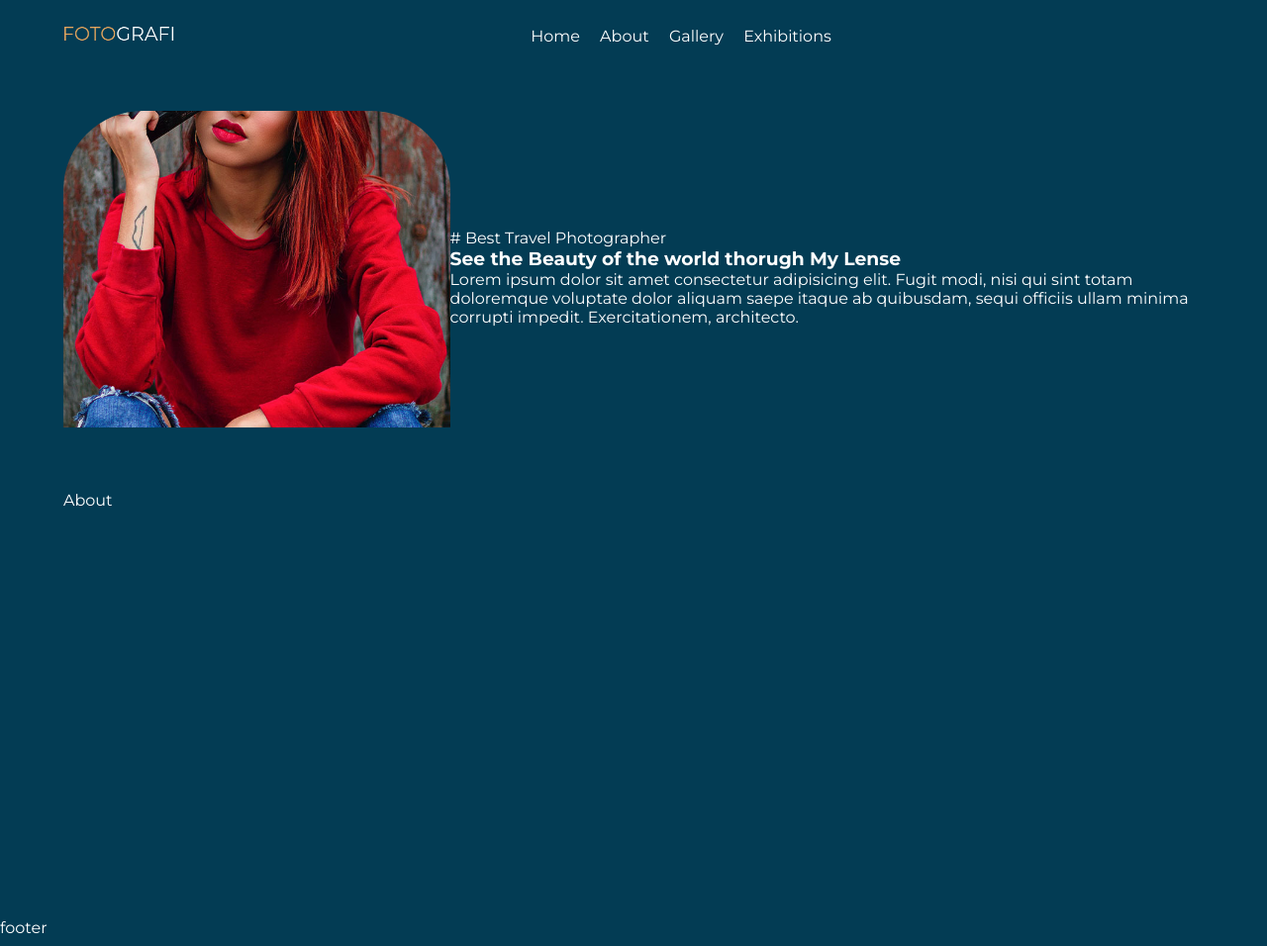
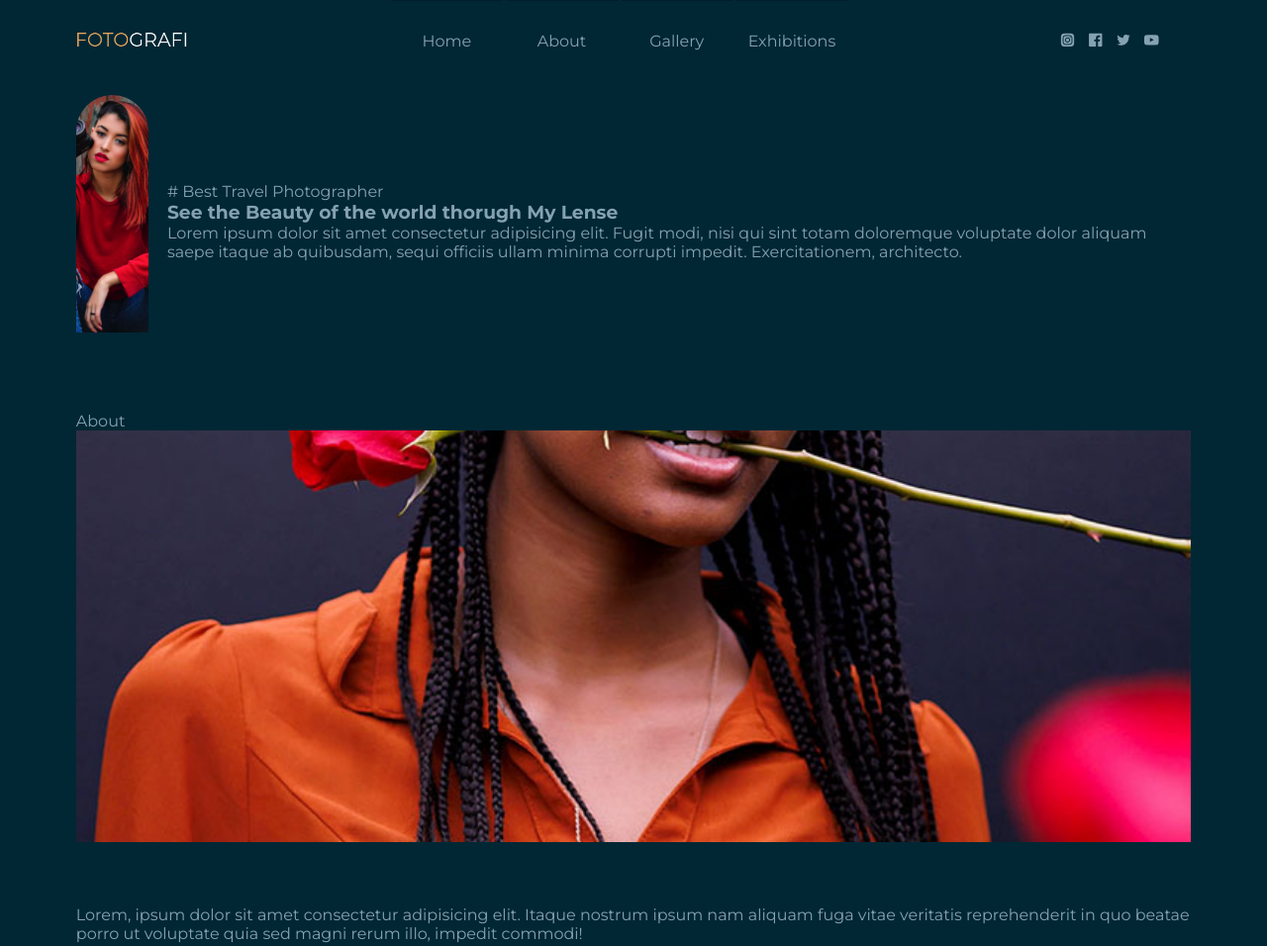
Before and after one commit to jsonfm/fotografi, a plain HTML site: page index.html in a window 1280 px wide. Shown: the top 956 px of the page at 99% size. Drawn offline with nearby package versions, Linux system fonts and the light colour scheme.

Commit message:
header updated

```diff
--- a/css/styles.css
+++ b/css/styles.css
@@ -7,16 +7,39 @@
 }
 
 :root{
-    --color-primary: rgb(3, 60, 84);
+    /* GREEN THEME */
+    --color-primary: #ff7b02;
+    --color-primary-variant: #e5a55d;
+    --color-bg-1: #000e17;
+    --color-bg-2: #001e2d;
+    --color-bg-3: #012734;
+    --color-bg-4: #003347;
+    --color-light: #85a2b2;
+    --color-white: hsl(0, 0%, 90%);
 
-    --card-radius: 5rem;
+    /* PURPLE THEME */
+    /* --color-primary: #ff7b02;
+    --color-primary-variant: #e5a55d;
+    --color-bg-1: #000e17;
+    --color-bg-2: #001e2d;
+    --color-bg-3: #012734;
+    --color-bg-4: #003347;
+    --color-light: #85a2b2;
+    --color-white: hsl(0, 0%, 90%); */
+
+    --container-width-lg: 88%;
+    --container-width-md: 92%;
+
+    --card-radius: 9rem;
 }
 /* Globals */
 
 .container, .navbar {
-    width: 90%;
+    width: var(--container-width-md);
     margin: 0 auto;
+    max-width: 2160px;
 }
+
 
 ul {
     list-style: none;
@@ -24,13 +47,27 @@ ul {
 
 a {
     text-decoration: none;
-    color: white;
+    color: var(--color-light);
+}
+
+a:hover {
+    color: var(--color-primary);
+}
+
+img {
+    display: block;
+    width: 100%;
+    object-fit: cover;
 }
 
 html, body {
-    background: var(--color-primary);
-    color: white;
+    background: var(--color-bg-3);
+    color: var(--color-light);
     font-family: 'Montserrat', sans-serif;
+}
+
+section {
+    padding: 2rem 0;
 }
 
 /* header */
@@ -40,14 +77,14 @@ header{
     position: fixed;
     top: 0;
     left: 0;
-    background: var(--color-primary);
+    background: var(--color-bg-3);
 }
 
 header .navbar {
     display: flex;
     justify-content: space-between;
     align-items: center;
-    height: 4.5rem;
+    height: 5rem;
 }
 
 header .navbar .logo img {
@@ -63,10 +100,9 @@ header .toggle {
 
 header .navigation {
     transform: scale(0);
-    background: var(--color-primary);
-    top: 5rem;
-    left: 30%;
-    padding: 1rem;
+    background: var(--color-bg-3);
+    top: 12rem;
+    left: 15%;
     transition: none;
 }
 
@@ -74,6 +110,27 @@ header .navigation.active {
     transform: scale(1);
     position: relative;
     transition: none;
+}
+
+header .navigation .nav-item {
+    height: 5rem;
+    width: 10rem;
+    box-shadow: -3rem 3rem 3rem rgba(0, 0, 0, 0.3);
+    background-color: var(--color-bg-4)
+}
+
+header .navigation .nav-item a {
+    width: 100%;
+    height: 100%;
+    display: flex;
+    align-items: center;
+    justify-content: center;
+    /* padding: 1rem 5rem 1rem 3rem; */
+    border-top: 1px solid var(--color-bg-2);
+}
+
+header .social {
+    display: none;
 }
 
 /* Main */
@@ -86,7 +143,7 @@ main {
 
 /* HOME */
 .home {
-    padding: 3rem 0;
+    padding: 2rem 0;
 }
 
 .home .banner {
@@ -97,8 +154,9 @@ main {
 
 .home .banner .image-container {
     width: 80%;
-    height: 20rem;
+    height: 15rem;
     margin-bottom: 1rem;
+    object-position: 20%;
 }
 
 .home .banner .image-container img {
@@ -106,23 +164,69 @@ main {
     height: 100%;
 
     object-fit: cover;
-    object-position: center;
     border-top-left-radius: var(--card-radius);
     border-top-right-radius: var(--card-radius);
 }
 
+/* ABOUT */
+.image-container {
+    width: 100%;
+    height: 26rem;
+}
+.image-container img {
+    width: 100%;
+    height: 100%;
+    object-fit: cover;
+}
+
+/* GALLERY */
 
 @media (min-width: 768px) {
+
+    .container, .navbar {
+        width: var(--container-width-lg);
+    }
+
+    .scrolled {
+        background: var(--color-bg-2);
+        border-bottom: 0.2rem solid var(--color-bg-3);
+        box-shadow: 0 0 1rem 1rem rgba(0, 0, 0, 0.3);
+    }
+
+
     header .navigation {
         transform: scale(1);
         top: 0;
         left: 0;
     }
 
+    header .social {
+        display: block;
+        /* margin-left: auto; */
+    }
+
+    header .navigation {
+        margin: 0 auto;
+        background: transparent;
+    }
+
+    header .social .social-item,
+    header .navigation .nav-item
+    {
+        display: inline-block;
+        background: transparent;
+    }
+
     header .navigation .nav-item {
-        display: inline-block;
-        margin-left: 1rem;
+        width: 7rem;
+        box-shadow: none;
     }
+
+    header .social .social-item {
+        margin-left: .5rem;
+    }
+
+
     header .toggle {
         transform: scale(0);
     }
--- a/index.html
+++ b/index.html
@@ -13,10 +13,16 @@
         <nav class="navbar">
             <a class="logo"><img src="./images/logo.png" /></a>
             <ul class="navigation" id="navigation">
-                <li class="nav-item"><a href="#">Home</a></li>
-                <li class="nav-item"><a href="#">About</a></li>
-                <li class="nav-item"><a href="#">Gallery</a></li>
-                <li class="nav-item"><a href="#">Exhibitions</a></li>
+                <li class="nav-item"><a href="#home">Home</a></li>
+                <li class="nav-item"><a href="#about">About</a></li>
+                <li class="nav-item"><a href="#gallery">Gallery</a></li>
+                <li class="nav-item"><a href="#exhibitions">Exhibitions</a></li>
+            </ul>
+            <ul class="social">
+                <li class="social-item"><a href="#"><i class="uil uil-instagram-alt"></i></a></li>
+                <li class="social-item"><a href="#"><i class="uil uil-facebook"></i></a></li>
+                <li class="social-item"><a href="#"><i class="uil uil-twitter"></i></a></li>
+                <li class="social-item"><a href="#"><i class="uil uil-youtube"></i></a></li>
             </ul>
             <div class="toggle" id="toggle"><i id="toggle-icon" class="uil uil-bars"></i></div>
         </nav>
@@ -24,8 +30,10 @@
     <main>
         <section id="home" class="home">
             <div class="container banner">
-                <div class="image-container">
-                    <img src="./images/header.jpg" />
+                <div class="left">
+                    <div class="image-container">
+                        <img src="./images/header.jpg" />
+                    </div>
                 </div>
                 <div class="info">
                     <p># Best Travel Photographer</p>
@@ -35,13 +43,39 @@
             </div>
         </section>
 
-        <section class="about">
+        <section class="about" id="about">
            <div class="container">
             About
+            <div class="image-container">
+                <img src="./images/about.jpg" />
+            </div>
            </div>
         </section>
+
+        <section class="gallery" id="gallery">
+            <div class="container">
+                <p>
+                    Lorem, ipsum dolor sit amet consectetur adipisicing elit. Itaque nostrum ipsum nam aliquam fuga vitae veritatis reprehenderit in quo beatae porro ut voluptate quia sed magni rerum illo, impedit commodi!
+                </p>
+            </div>
+        </section>
+
+        <section class="exhibitions" id="exhibitions">
+            <div class="container">
+                <p>
+                    Lorem ipsum dolor sit amet consectetur adipisicing elit. Assumenda, atque voluptas? Culpa magnam atque eos corporis vero accusantium mollitia. At dolore nobis aliquam corporis voluptatibus fugit beatae rem voluptatem officia?
+                </p>
+                <div class="image-container">
+                    <img src="./images/ev.jpg" />
+                </div>
+            </div>
+        </section>
     </main>
-    <footer>footer</footer>
+    <footer>
+        <div class="container">
+            Footer
+        </div>
+    </footer>
 
     <script src="./js/main.js"></script>
 </body>
--- a/js/main.js
+++ b/js/main.js
@@ -1,6 +1,8 @@
 const toggleBtn = document.querySelector('#toggle');
 const toggleIcon = document.querySelector('#toggle-icon');
 const navigation = document.querySelector('#navigation');
+const header = document.querySelector('header');
+
 
 const toggleMenu = () => {
     if (toggleIcon.classList.contains('uil-bars')){
@@ -14,3 +16,12 @@ const toggleMenu = () => {
 }
 
 toggleBtn.addEventListener('click', toggleMenu);
+
+window.addEventListener('scroll', () => {
+    if (window.scrollY > 100){
+        header.classList.add('scrolled');
+    }else{
+        header.classList.remove('scrolled');
+    }
+    console.log('scroll: ', window.scrollY);
+})
```
